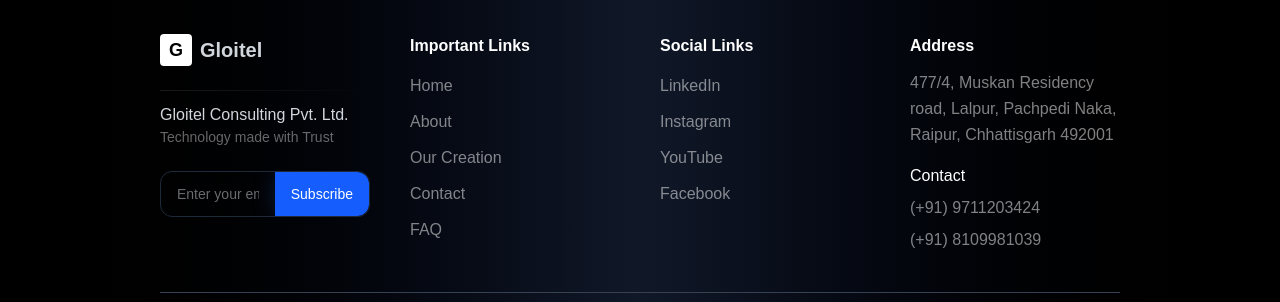
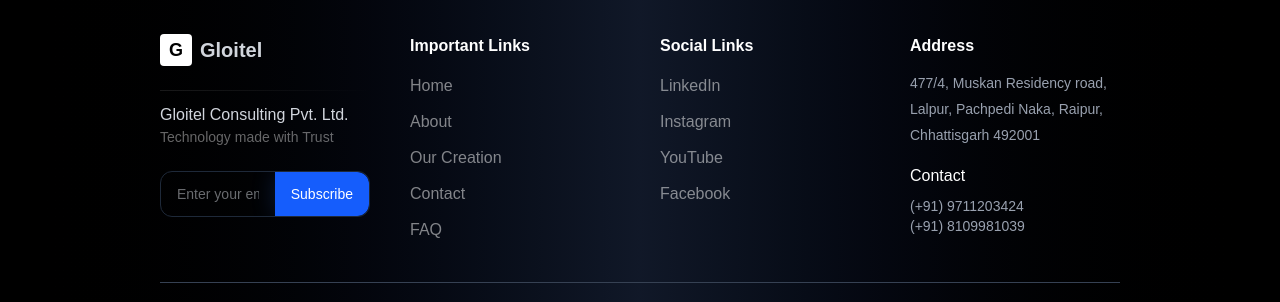
Before and after one commit to Zafar123gloitel/Gloitel-web-app, a Next.js app: page /about in a window 1280 px wide. Shown: the part 7136-7438 px from the top of the page. Built offline with nearby package versions, Linux system fonts and the light colour scheme.

Commit message:
some changes

```diff
--- a/app/about/page.jsx
+++ b/app/about/page.jsx
@@ -203,8 +203,8 @@
 
       {/* Testimonial Section */}
       <section className="relative isolate px-4 sm:px-6 lg:px-8 py-12 lg:py-20 overflow-hidden">
+        <BgSquare3 />
         <div className="flex flex-col items-center justify-center max-w-7xl mx-auto relative z-10">
-          <BgSquare2 />
           <div className="flex flex-col w-full sm:w-3/4 lg:w-1/2 text-center">
             <CenterBadge TestimonialBadge="Testimonial" />
 
--- a/app/component/BgSquare.jsx
+++ b/app/component/BgSquare.jsx
@@ -18,11 +18,11 @@
   return (
     <div className="">
       <div
-        className="absolute top-[70px] -left-40 z-0 h-75 w-1/3 rounded-t-2xl border-t border-r border-white/5
+        className="absolute top-[120px] -left-40 z-0 h-60 w-1/3 rounded-t-2xl border-t border-r border-white/5
       bg-gradient-to-t  from-transparent to-blue-700/20 transform -rotate-[40deg] skew-y-[40deg]"
       ></div>
       <div
-        className="absolute top-[70px] -right-40 z-0 h-75 w-1/3 rounded-t-2xl border-t border-l border-white/5
+        className="absolute top-[120px] -right-40 z-0 h-60 w-1/3 rounded-t-2xl border-t border-l border-white/5
       bg-gradient-to-t  from-transparent to-blue-700/20 transform -rotate-[-40deg] skew-y-[-40deg]"
       ></div>
     </div>
@@ -32,11 +32,11 @@
   return (
     <div>
       <div
-        className="absolute top-[130px] -left-40 z-0 h-75 w-1/3 rounded-t-2xl border-t border-r border-white/5
+        className="absolute top-[200px] -left-40 z-0 h-60 w-1/3 rounded-t-2xl border-t border-r border-white/5
       bg-gradient-to-t  from-transparent to-blue-700/20 transform -rotate-[40deg] skew-y-[40deg]"
       ></div>
       <div
-        className="absolute top-[130px] -right-40 z-0 h-75 w-1/3 rounded-t-2xl border-t border-l border-white/5
+        className="absolute top-[200px] -right-40 z-0 h-60 w-1/3 rounded-t-2xl border-t border-l border-white/5
       bg-gradient-to-t  from-transparent to-blue-700/20 transform -rotate-[-40deg] skew-y-[-40deg]"
       ></div>
     </div>
--- a/app/component/ContactForm.jsx
+++ b/app/component/ContactForm.jsx
@@ -84,7 +84,7 @@
 
               <button
                 type="submit"
-                className="w-full bg-gradient-to-r from-blue-600 to-blue-500 hover:from-blue-700 hover:to-blue-600 text-white font-medium py-3 rounded-lg transition"
+                className="w-full bg-gradient-to-r from-blue-600 to-blue-500 hover:from-blue-700 hover:to-blue-600 text-white font-medium py-3 rounded-lg transition cursor-pointer"
               >
                 Submit Now
               </button>
--- a/app/component/Footer.jsx
+++ b/app/component/Footer.jsx
@@ -97,12 +97,23 @@
         <div>
           <h2 className="font-semibold text-white mb-3">Address</h2>
           <p className="text-sm sm:text-base mb-4 leading-relaxed text-white/50">
-            {address}
+            <Link
+              target="_blank"
+              href="https://maps.app.goo.gl/uNbYXqo81S7Wfuj37"
+              className="mt-2 text-gray-400 text-sm leading-relaxed"
+            >
+              {address}
+            </Link>
           </p>
           <h3 className="font-medium text-white mb-2">Contact</h3>
           <ul className="space-y-2 text-sm sm:text-base text-white/50">
             {telephone.map((t, index) => (
-              <li key={index}>(+91) {t.no}</li>
+              <Link
+                className="mt-2 text-gray-400 text-sm"
+                href={`tel:+${t.no}`}
+              >
+                <li key={index}>(+91) {t.no}</li>
+              </Link>
             ))}
           </ul>
         </div>
--- a/app/component/Result.jsx
+++ b/app/component/Result.jsx
@@ -2,7 +2,7 @@
 import React from "react";
 import AutoScroll from "./AutoScroll";
 import { CenterBadge } from "./Badge";
-import { BgSquare1 } from "./BgSquare";
+import { BgSquare1, BgSquare2 } from "./BgSquare";
 import { GlowButton } from "./Button";
 import { MiddleSectionHeads } from "./SectionHeads";
 
@@ -10,8 +10,8 @@
   return (
     <section className="relative isolate sm:px-6 lg:px-8 py-16 lg:py-24 overflow-hidden">
       <div className="flex flex-col items-center justify-center mx-auto min-h-[60vh] relative z-10">
+        <BgSquare2 />
         <div className="flex flex-col w-full sm:w-1/2 lg:w-1/2 text-center">
-          <BgSquare1 />
           {/* Badge */}
           <CenterBadge ResultsBadge="Results" />
           <MiddleSectionHeads
--- a/app/component/Technology.jsx
+++ b/app/component/Technology.jsx
@@ -1,7 +1,7 @@
 import Link from "next/link";
 import React from "react";
 import { CenterBadge } from "./Badge";
-import { BgSquare2 } from "./BgSquare";
+import { BgSquare1, BgSquare2, BgSquare3 } from "./BgSquare";
 import { MiddleSectionHeads } from "./SectionHeads";
 import { GlowButton } from "./Button";
 import { ArrowUpRight } from "lucide-react";
@@ -61,8 +61,8 @@
 
   return (
     <section className="relative isolate px-4 sm:px-6 lg:px-8 py-12 lg:py-20 overflow-hidden">
-      <div className="flex flex-col items-center justify-center max-w-7xl mx-auto relative z-10">
-        <BgSquare2 />
+      <BgSquare3 />
+      <div className=" flex flex-col items-center justify-center max-w-7xl mx-auto  z-10">
         {/* HEADER */}
         <div className="flex flex-col w-full sm:w-3/4 lg:w-1/2 text-center">
           {/* Badge */}
--- a/app/component/Testimonial.jsx
+++ b/app/component/Testimonial.jsx
@@ -91,9 +91,9 @@
   ];
   return (
     <section className="relative isolate px-4 sm:px-6 lg:px-8 py-12 lg:py-20 overflow-hidden">
+      <BgSquare3 />
       <div className="flex flex-col items-center justify-center max-w-6xl mx-auto relative z-10">
         {/* HEADER */}
-        <BgSquare3 />
         <div className="flex flex-col w-full sm:w-3/4 lg:w-1/2 text-center">
           {/* Badge */}
           <CenterBadge TestimonialBadge="Testimonials" />
--- a/app/page.jsx
+++ b/app/page.jsx
@@ -16,7 +16,7 @@
 } from "./component/SectionHeads";
 import { CenterBadge, LeftBadge } from "./component/Badge";
 import { GlowButton, WhiteButton } from "./component/Button";
-import { BgSquare2 } from "./component/BgSquare";
+import { BgSquare2, BgSquare3 } from "./component/BgSquare";
 import ServiceCard from "./component/serviceCard";
 import Image from "next/image";
 
@@ -163,9 +163,8 @@
 
       {/* Portfolio Section */}
       <section className="relative isolate px-4 sm:px-6 lg:px-8 py-12 lg:py-20 overflow-hidden">
+        <BgSquare3 />
         <div className="flex flex-col items-center justify-center max-w-7xl mx-auto relative z-10">
-          <BgSquare2 />
-
           {/* Header */}
           <div className="flex flex-col w-full sm:w-3/4 lg:w-1/2 text-center">
             <CenterBadge TechnologyBadge="Portfolio" />
```
